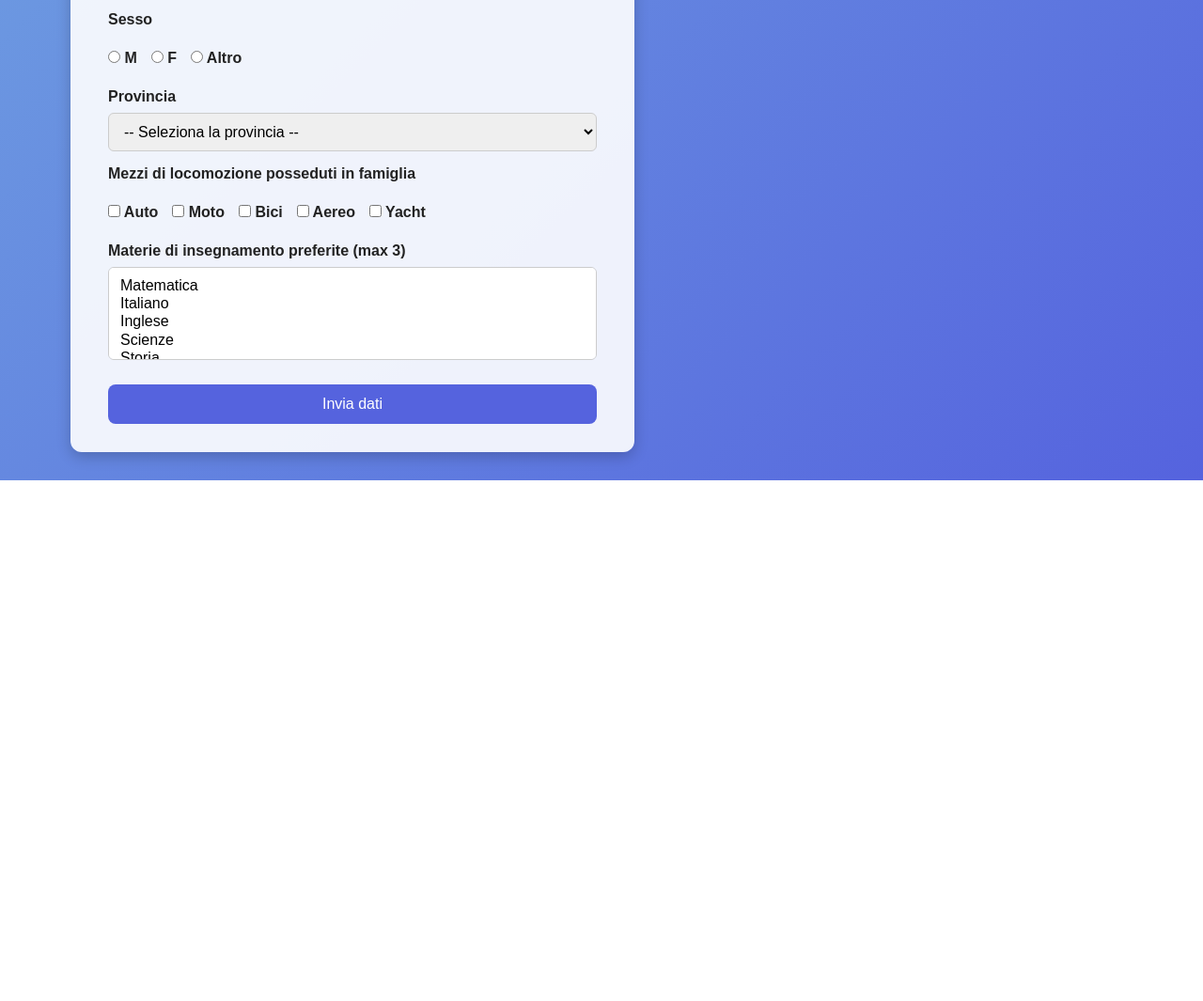
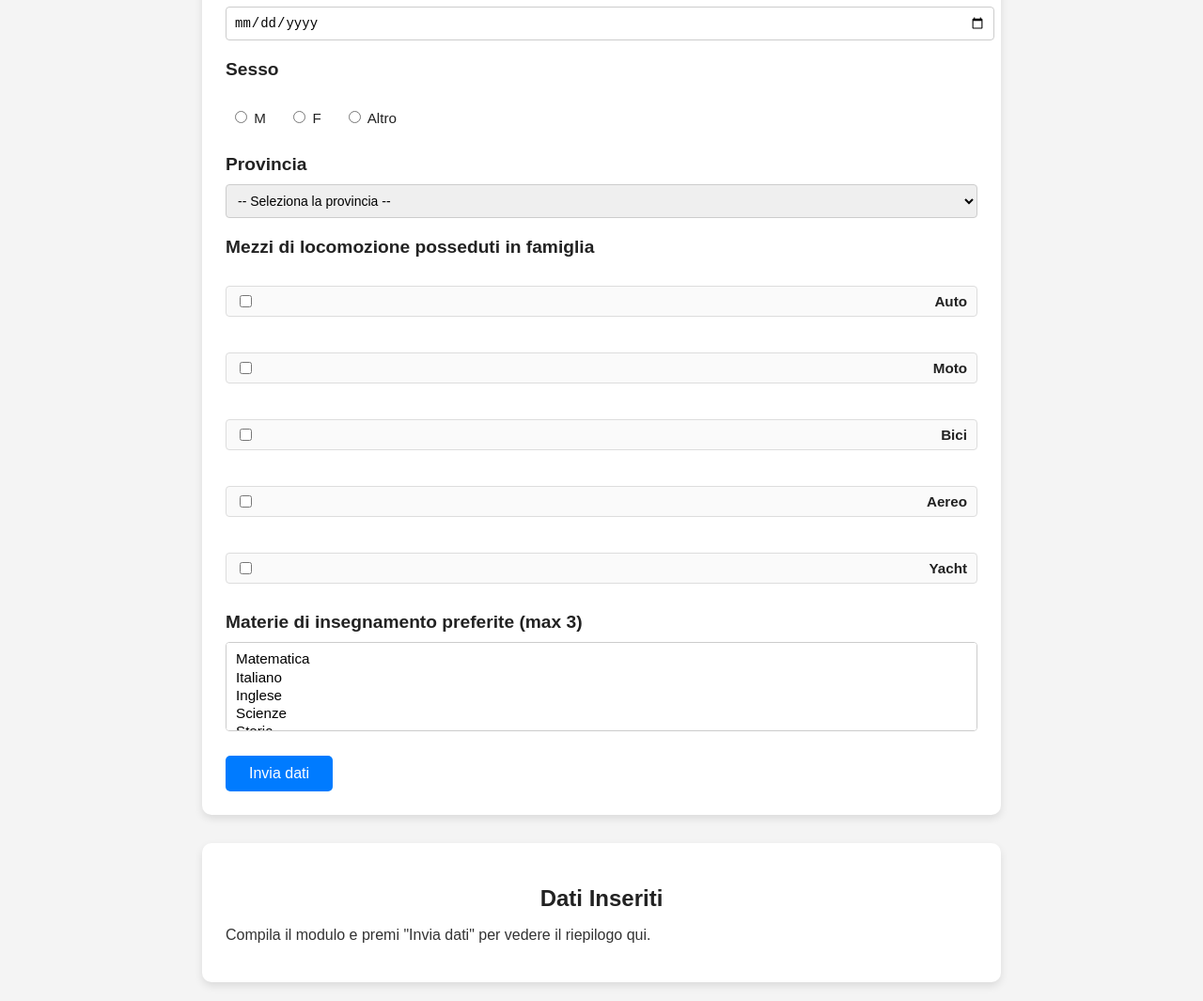
Before and after one commit to cristianferrigolo/Lavori-Ferrigolo, a plain HTML site: page cartellaLavori/Anagrafica3/Anagrafica3.html in a window 1280 px wide. Shown: the part 679-1744 px from the top of the page at 94% size. Before the commit the page ends 1190 px from the top, so only its background shows below. Drawn offline with Linux system fonts and the light colour scheme.

Commit message:
Update Anagrafica3.html

```diff
--- a/cartellaLavori/Anagrafica3/Anagrafica3.html
+++ b/cartellaLavori/Anagrafica3/Anagrafica3.html
@@ -5,93 +5,130 @@
     <meta name="viewport" content="width=device-width, initial-scale=1.0" />
     <title>Anagrafica Utente</title>
     <style>
-      * {
-        box-sizing: border-box;
+      body {
+  font-family: Arial, sans-serif;
+  background-color: #f4f4f4;
   margin: 0;
   padding: 0;
-        font-family: "Poppins", sans-serif;
 }
 
-      body {
-        background: linear-gradient(135deg, #74abe2, #5563de);
-        min-height: 100vh;
-        display: flex;
-        justify-content: center;
-        align-items: flex-start;
-        padding: 30px;
-        gap: 30px;
-        flex-wrap: wrap;
+/* Contenitore del form */
+form {
+  width: 80%;
+  max-width: 800px;
+  margin: 30px auto;
+  padding: 25px;
+  background-color: #fff;
+  box-shadow: 0 4px 8px rgba(0, 0, 0, 0.1);
+  border-radius: 10px;
 }
 
-      form {
-        background: rgba(255, 255, 255, 0.9);
-        border-radius: 12px;
-        padding: 30px 40px;
-        box-shadow: 0 5px 15px rgba(0, 0, 0, 0.2);
-        width: 100%;
-        max-width: 600px;
-      }
-
+/* Titolo form */
 h1 {
   text-align: center;
   color: #333;
+  font-size: 2rem;
   margin-bottom: 25px;
 }
 
+/* LABEL */
 label {
+  font-size: 1.2rem;
+  font-weight: bold;
   display: block;
-        font-weight: 600;
+  margin-bottom: 10px;
   color: #222;
-        margin-bottom: 8px;
-        margin-top: 15px;
+  margin-top: 20px;
 }
 
+/* INPUT, SELECT, DATE, NUMBER */
 input[type="text"],
 input[type="number"],
 input[type="date"],
-      select {
+select,
+#materie {
   width: 100%;
-        padding: 10px 12px;
+  padding: 8px;
+  font-size: 14px;
   border: 1px solid #ccc;
-        border-radius: 6px;
-        font-size: 1rem;
-        transition: 0.2s;
+  border-radius: 4px;
 }
 
-      .radio-group,
+/* RADIO GROUP */
+.radio-group label {
+  display: inline-block;
+  margin-right: 15px;
+  font-weight: normal;
+  font-size: 0.95rem;
+}
+
+.radio-group input[type="radio"] {
+  margin-left: 10px;
+  accent-color: #007bff;
+  width: auto;
+}
+
+/* CHECKBOX GROUP (versione a colonna elegante) */
 .checkbox-group {
   display: flex;
-        flex-wrap: wrap;
-        gap: 15px;
+  flex-direction: column;
+  gap: 8px;
   margin-top: 8px;
 }
 
-      button,
-      input[type="button"] {
-        margin-top: 25px;
-        width: 100%;
-        padding: 12px;
-        background: #5563de;
-        color: white;
-        font-size: 1rem;
-        border: none;
-        border-radius: 8px;
-        cursor: pointer;
-        transition: background 0.3s;
+/* BLOCCO PER OGNI CHECKBOX */
+.checkbox-group label {
+  display: flex;
+  justify-content: space-between;
+  align-items: center;
+  padding: 6px 10px;
+  background-color: #fafafa;
+  border: 1px solid #ddd;
+  border-radius: 4px;
+  transition: background-color 0.2s ease;
+  font-size: 0.95rem;
 }
 
-      button:hover,
-      input[type="button"]:hover {
-        background: #3a47c1;
+.checkbox-group label:hover {
+  background-color: #eef6ff;
 }
 
+.checkbox-group input[type="checkbox"] {
+  width: auto;
+  accent-color: #007bff;
+}
+
+/* LISTA MULTIPLA */
+#materie {
+  font-size: 0.95rem;
+}
+
+/* BOTTONE */
+input[type="button"] {
+  background-color: #007bff;
+  color: white;
+  padding: 10px 25px;
+  border: none;
+  border-radius: 5px;
+  font-size: 16px;
+  cursor: pointer;
+  transition: background-color 0.2s ease;
+  margin-top: 25px;
+}
+
+input[type="button"]:hover {
+  background-color: #0056b3;
+}
+
+/* CARD DELL'OUTPUT */
 #output {
-        background: white;
-        border-radius: 12px;
-        padding: 25px 30px;
-        box-shadow: 0 5px 15px rgba(0, 0, 0, 0.2);
-        max-width: 500px;
-        width: 100%;
+  width: 80%;
+  max-width: 800px;
+  margin: 20px auto;
+  padding: 25px;
+  background-color: #fff;
+  border-radius: 10px;
+  box-shadow: 0 4px 8px rgba(0, 0, 0, 0.1);
   color: #333;
 }
 
@@ -101,10 +138,6 @@
   color: #222;
 }
 
-      #output p {
-        margin-bottom: 8px;
-        line-height: 1.5;
-      }
     </style>
   </head>
 
```
Lines whose indentation alone changed are shown as unchanged.
